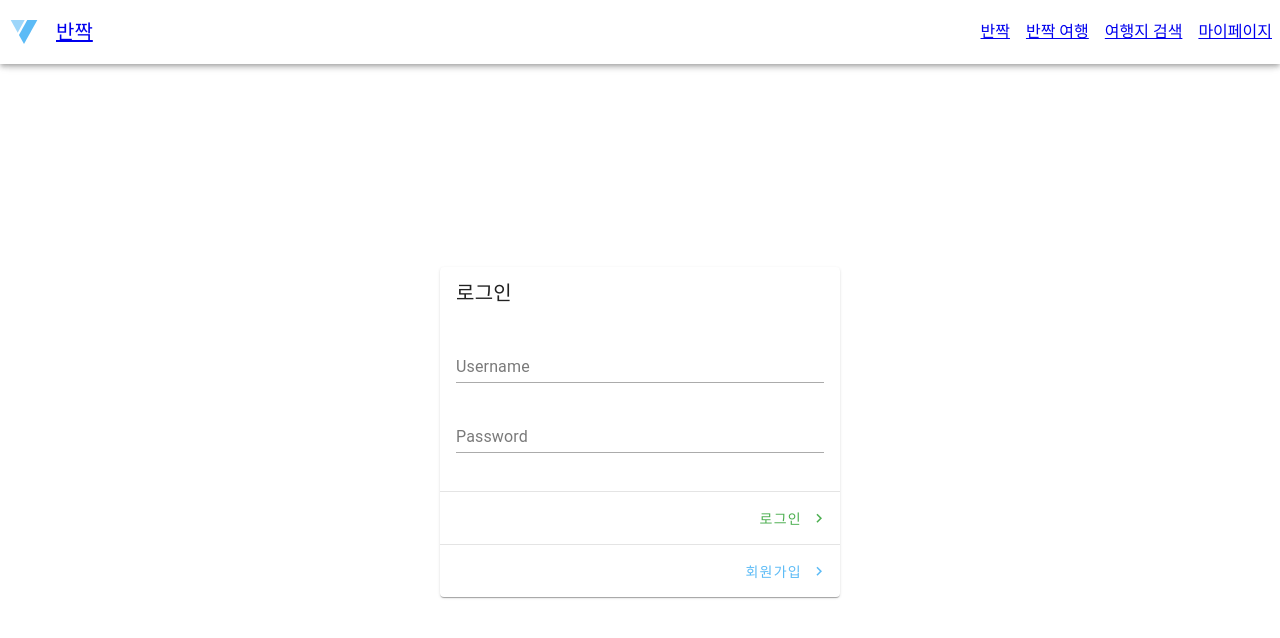
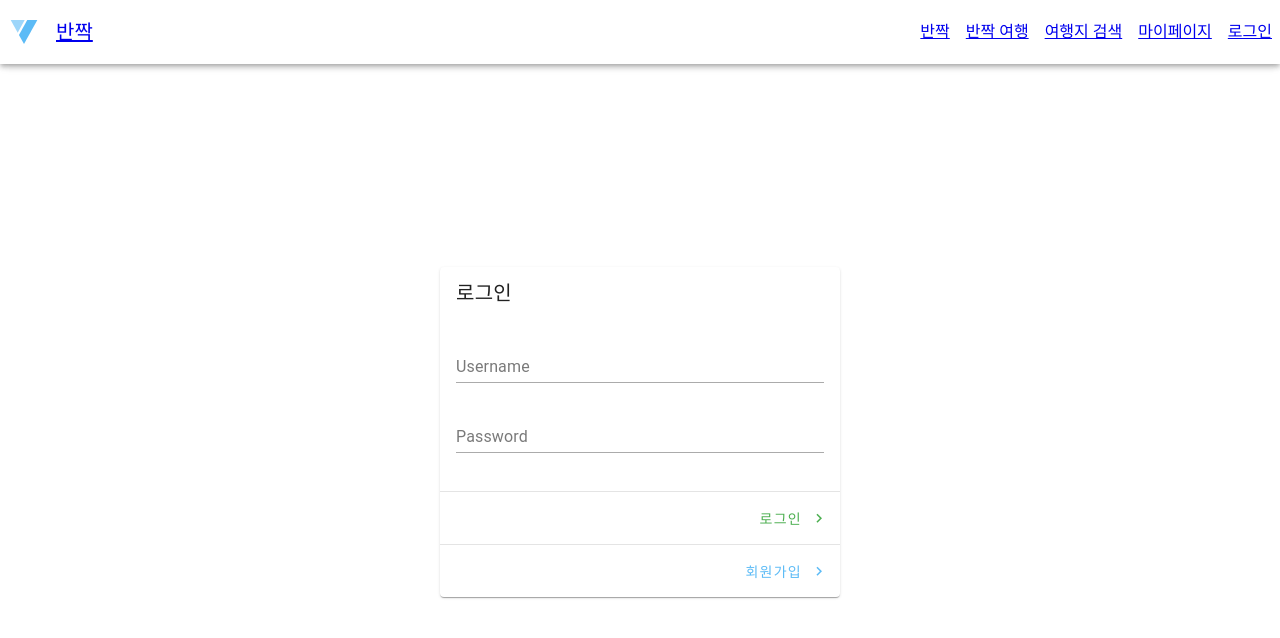
Before and after one commit to ssafy-banjjak/frontend, a Vue app: page /login in a window 1280 px wide. Shown: the top 638 px of the page. Built offline with nearby package versions, Linux system fonts and the light colour scheme.

Commit message:
새로고침 수정

```diff
--- a/package.json
+++ b/package.json
@@ -12,13 +12,14 @@
     "@mdi/font": "7.0.96",
     "@toast-ui/editor": "^3.2.2",
     "@toast-ui/editor-plugin-code-syntax-highlight": "^3.1.0",
+    "axios": "^1.6.2",
     "codemirror": "^5.65.15",
     "codemirror-editor-vue3": "^2.4.1",
-    "axios": "^1.6.2",
     "core-js": "^3.29.0",
     "dotenv": "^16.3.1",
     "jwt-decode": "^4.0.0",
     "pinia": "^2.0.0",
+    "pinia-plugin-persist": "^1.0.0",
     "pinia-plugin-persistedstate": "^3.2.0",
     "roboto-fontface": "*",
     "vue": "^3.2.0",
--- a/src/api/user.js
+++ b/src/api/user.js
@@ -3,7 +3,6 @@ import { localAxios } from "@/util/http-commons";
 const local = localAxios();
 
 async function userConfirm(param, success, fail) {
-  console.log("param", param);
   await local.post(`/user/login`, param).then(success).catch(fail);
   console.log("userConfirm ok");
 }
--- a/src/layouts/TheHeader.vue
+++ b/src/layouts/TheHeader.vue
@@ -3,10 +3,16 @@ import { useUserStore } from "@/store/user";
 import { storeToRefs } from "pinia";
 import { ref } from "vue";
 
-const { userId } = storeToRefs(useUserStore);
+const userStore = useUserStore();
+const { isLogin, userId } = storeToRefs(userStore);
+const { userLogout } = userStore;
+
 //서버에서 랜덤하게 userId지역에 맞는 쇼츠 아이디 하나 가져오기.
 //예시로 1 => /short3.mp4
 const randomShortId = ref(28);
+const logout = async () => {
+  userLogout(userId.value);
+};
 </script>
 
 <template>
@@ -29,6 +35,12 @@ const randomShortId = ref(28);
       >여행지 검색</router-link
     >
     <router-link :to="{ name: 'mypage' }" class="mx-2">마이페이지</router-link>
+    <router-link v-if="!isLogin" :to="{ name: 'login' }" class="mx-2"
+      >로그인</router-link
+    >
+    <router-link v-else @click="logout" :to="{ name: 'home' }" class="mx-2"
+      >로그아웃</router-link
+    >
   </v-app-bar>
 </template>
 
--- a/src/plugins/index.js
+++ b/src/plugins/index.js
@@ -8,7 +8,10 @@
 import vuetify from "./vuetify";
 import pinia from "../store";
 import router from "../router";
+// import piniaPersist from "pinia-plugin-persist";
+import piniaPersistState from "pinia-plugin-persistedstate";
 
 export function registerPlugins(app) {
+  pinia.use(piniaPersistState);
   app.use(vuetify).use(pinia).use(router);
 }
--- a/src/store/user.js
+++ b/src/store/user.js
@@ -6,7 +6,9 @@ import { jwtDecode } from "jwt-decode";
 import { userConfirm, findById, tokenRegeneration, logout } from "@/api/user";
 import { httpStatusCode } from "@/util/http-status";
 
-export const useUserStore = defineStore("userStore", () => {
+export const useUserStore = defineStore(
+  "userStore",
+  () => {
     const router = useRouter();
 
     const isLogin = ref(false);
@@ -21,12 +23,9 @@ export const useUserStore = defineStore("userStore", () => {
         (response) => {
           if (response.status === httpStatusCode.OK) {
             let { data } = response;
-          console.log("data", data);
-          console.log(data.data);
             let accessToken = data.data["accessToken"];
             let refreshToken = data.data["refreshToken"];
             userId.value = data.data.userId;
-          console.log(userId.value);
             console.log("accessToken", accessToken);
             console.log("refreshToken", refreshToken);
             isLogin.value = true;
@@ -34,7 +33,6 @@ export const useUserStore = defineStore("userStore", () => {
             isValidToken.value = true;
             sessionStorage.setItem("accessToken", accessToken);
             sessionStorage.setItem("refreshToken", refreshToken);
-          console.log("sessiontStorage에 담았다", isLogin.value);
           } else {
             isLogin.value = false;
             isLoginError.value = true;
@@ -146,4 +144,9 @@ export const useUserStore = defineStore("userStore", () => {
       tokenRegenerate,
       userLogout,
     };
-});
+  },
+  {
+    persist: true,
+    storage: sessionStorage,
+  }
+);
```
Also changed, not shown: src/components/short/ShortItem.vue (+0 -16 lines), 1 other file (tests, documents, lock files or other folders). Lines whose indentation alone changed are shown as unchanged.
